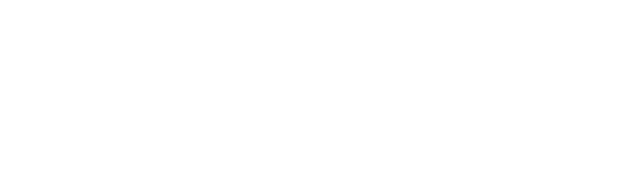
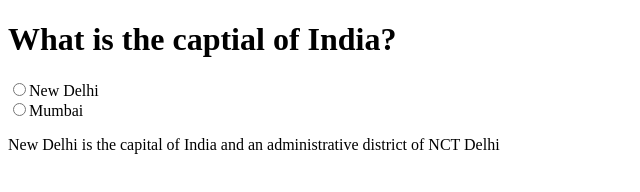
Before and after one commit to acciojob/trivia-KUNAMMANISAICHARANREDDY, a website: page main.html in a window 1280 px wide. Shown: the whole page, without its empty margins (0-640 px from the left). Drawn offline with Linux system fonts and the light colour scheme.

Commit message:
created a submission

```diff
--- a/main.html
+++ b/main.html
@@ -10,7 +10,14 @@
 	<!-- the entire body must be written by student -->
     <script type="text/javascript" src="./script.js">
 </script>
-
+<h1>What is the captial of India?</h1>
+	<form>
+		<input type="radio" name="v"/>New Delhi
+		<br>
+		<input type="radio" name="v"/>Mumbai
+		<br>
+	</form>
+	<p>New Delhi is the capital of India and an administrative district of NCT Delhi</p>
 </body>
 
 </html>
```
